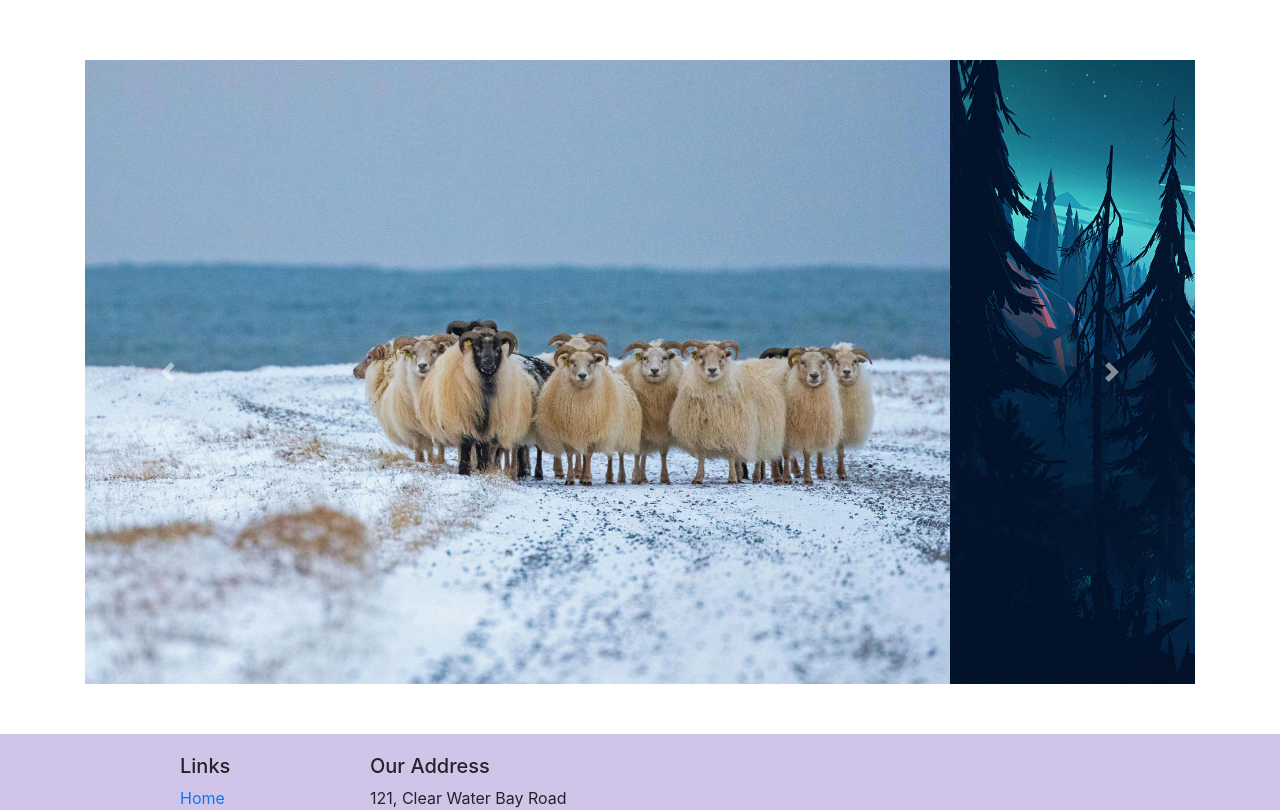
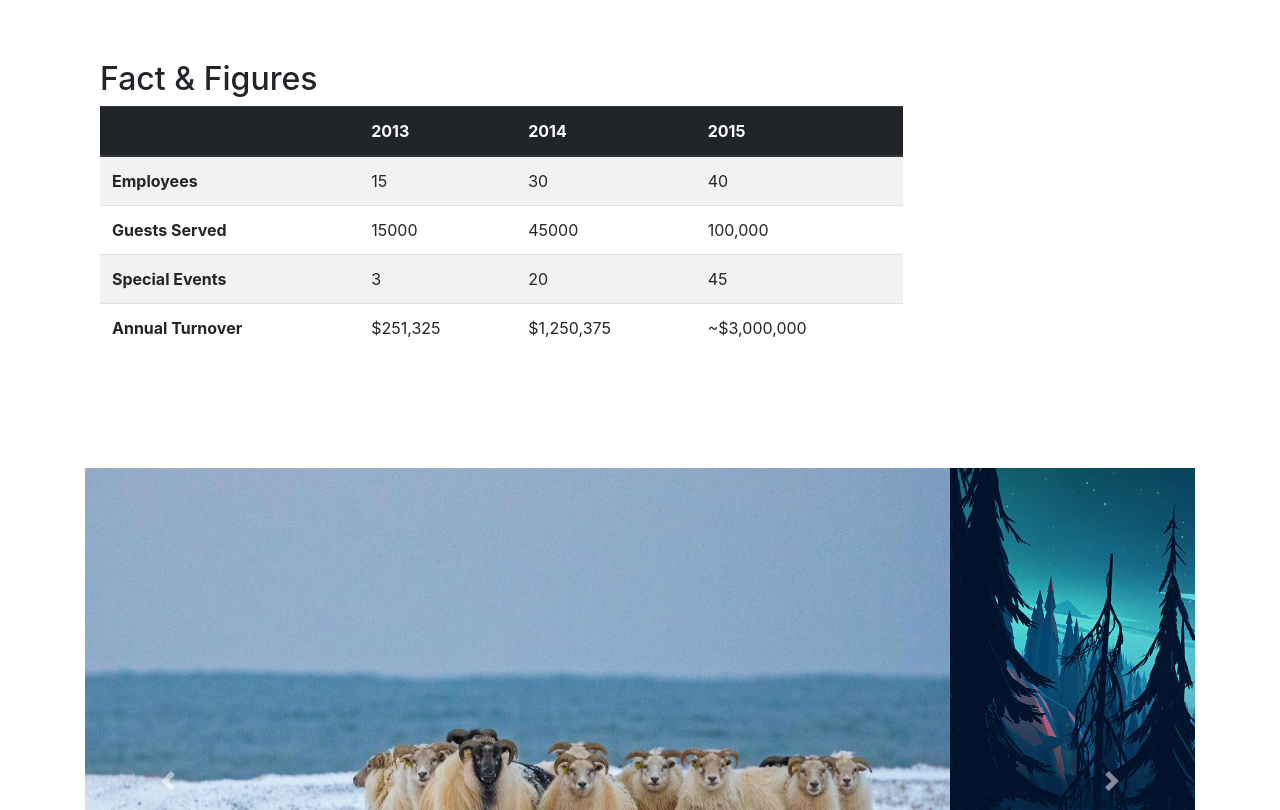
Before and after one commit to Haiga/restaurant-with-bootstrap, a website: page index.html in a window 1280 px wide. Shown: the part 1588-2398 px from the top of the page. Drawn offline with nearby package versions, Linux system fonts and the light colour scheme.

Commit message:
tables with bootstrap

```diff
--- a/index.html
+++ b/index.html
@@ -96,6 +96,51 @@
             </div>
         </div>
 
+        <div class="row row-content">
+            <div class="col-12 col-sm-9">
+                <h2>Fact &amp; Figures</h2>
+                <div class="table-responsive">
+                    <table class="table table-striped">
+                        <thead class="thead-dark">
+                            <tr>
+                                <th>&nbsp;</th>
+                                <th>2013</th>
+                                <th>2014</th>
+                                <th>2015</th>
+                            </tr>
+                        </thead>
+                        <tbody>
+                            <tr>
+                                <th>Employees</th>
+                                <td>15</td>
+                                <td>30</td>
+                                <td>40</td>
+                            </tr>
+                            <tr>
+                                <th>Guests Served</th>
+                                <td>15000</td>
+                                <td>45000</td>
+                                <td>100,000</td>
+                            </tr>
+                            <tr>
+                                <th>Special Events</th>
+                                <td>3</td>
+                                <td>20</td>
+                                <td>45</td>
+                            </tr>
+                            <tr>
+                                <th>Annual Turnover</th>
+                                <td>$251,325</td>
+                                <td>$1,250,375</td>
+                                <td>~$3,000,000</td>
+                            </tr>
+                        </tbody>
+                    </table>
+                </div>
+            </div>
+            <div class="col-12 col-sm-3"></div>
+        </div>
+
         <div class="row row-content align-items-center">
             <div id="carouselExampleControls" class="carousel slide" data-ride="carousel">
                 <div class="carousel-inner">
```
